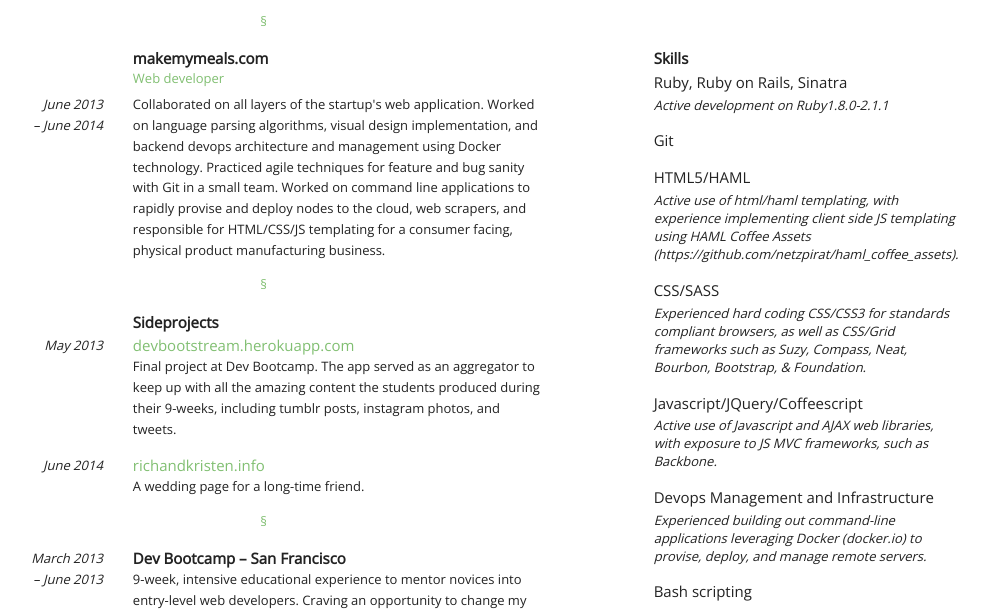
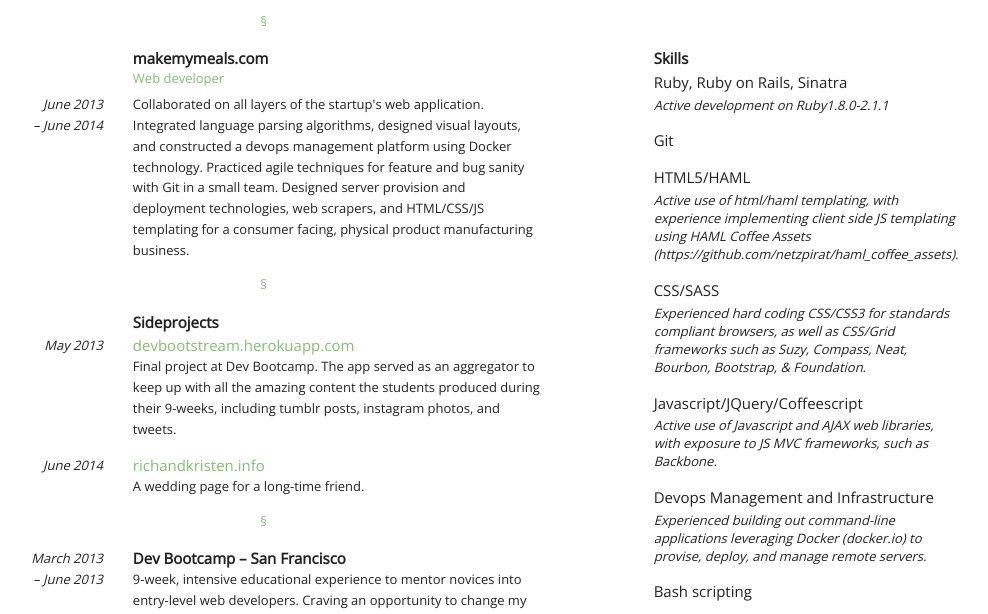
Before and after one commit to waysidekoi/waysidekoi.github.io, a plain HTML site: page index.html in a window 1280 px wide. Shown: the part 182-796 px from the top of the page, without its empty margins (168-1156 px from the left). Drawn offline with nearby package versions, Linux system fonts and the light colour scheme.

Commit message:
Automated commit at 2014-07-21 18:01:45 UTC by middleman-deploy 0.2.4

```diff
--- a/index.html
+++ b/index.html
@@ -60,11 +60,11 @@
       </div>
       <div class="small-12 large-9 columns">
         <p>
-          Collaborated on all layers of the startup's web application. Worked on language parsing algorithms,
-          visual design implementation, and backend devops architecture and management using Docker technology.
+          Collaborated on all layers of the startup's web application. Integrated language parsing algorithms,
+          designed visual layouts, and constructed a devops management platform using Docker technology.
           Practiced agile techniques for feature and bug sanity with Git in a small team.
-          Worked on command line applications to rapidly provise and deploy nodes to the cloud, web scrapers, and responsible
-          for HTML/CSS/JS templating for a consumer facing, physical product manufacturing business.
+          Designed server provision and deployment technologies, web scrapers,
+          and HTML/CSS/JS templating for a consumer facing, physical product manufacturing business.
         </p>
       </div>
 
```
